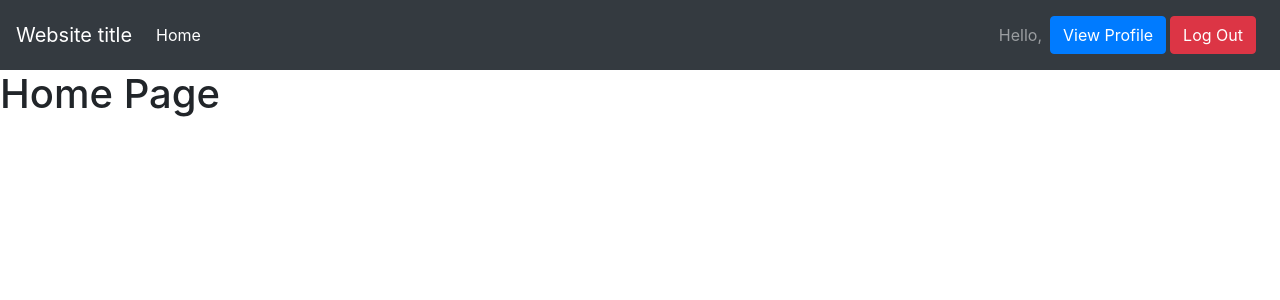
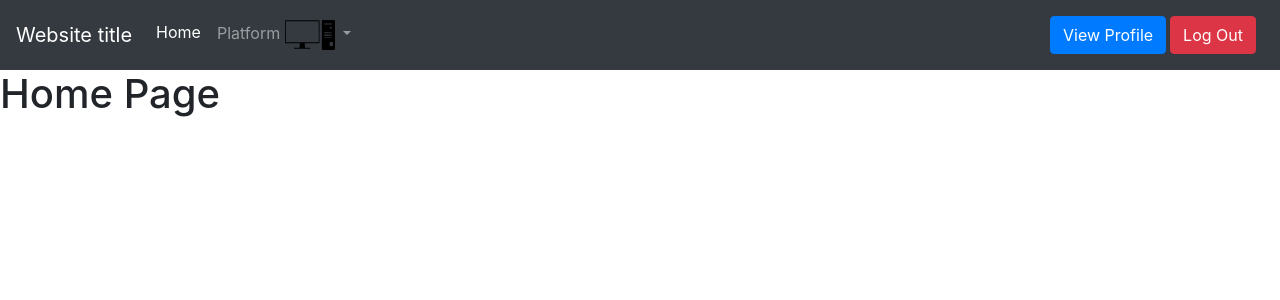
Before and after one commit to Sov-JC/warframe-web-project, a Django app: page / in a window 1280 px wide. Shown: the top 300 px of the page. Run offline with Django 3.2, Linux system fonts and the light colour scheme; the visitor is signed in with stand-in values (Sample User, id 1); data that the repository does not hold is empty; parts of the project's set-up code (start-up, migrations or seed data) failed here and were passed over; some libraries are stand-ins or nearby versions.

Commit message:
Modified 'base.html' template. - Added drop down for the gaming platform selection feature in the navigation bar. - Greets the user with a 'Hello, ' message if they have a warframe account linked. - Added js-cookie files via CDN to make use of cookie operations provided by this package. - Removed the getCookie(name) function since js-cookie package has the same functionality via Cookies.get('cookie-name-here') - Added the script with id "gaming-platform-selection" which handles the   operation logic when a user changes the gaming platform via the navigation bar.

```diff
--- a/templates/base.html
+++ b/templates/base.html
@@ -22,8 +22,6 @@
     <title>Website Title</title>
   </head>
   <body>
-
-
         <nav class="navbar navbar-expand-lg navbar-dark bg-dark">
 
             <!-- Brand -->
@@ -37,22 +35,45 @@
             </button>
 
             <div class="collapse navbar-collapse" id="navbarSupportedContent">
-
-                <!-- Home link -->
                 <ul class="navbar-nav mr-auto">
                     <li class="nav-item active">
                     <a class="nav-link" href="/">Home <span class="sr-only">(current)</span></a>
+                    </li>
+
+                     <li class="nav-item dropdown">
+                        <a class="nav-link dropdown-toggle" href="#" id="navbarDropdownMenuLink" role="button" data-toggle="dropdown" aria-haspopup="true" aria-expanded="false">
+                            Platform
+                            <img id="platform-drop-down-img" style="max-height:30px">
+                        </a>
+                        <div id="platform-selection" class="dropdown-menu" aria-labelledby="navbarDropdownMenuLink">
+                            <a id="platform-pc" class="dropdown-item" href="#">
+                                <img id="pc-svg-img" style="max-height:20px" src="{% static 'images/gaming-platform-svgs/pc.svg' %}">
+                                PC
+                            </a>
+                            <a id="platform-playstation" class="dropdown-item" href="#">
+                                <img id="playstation-svg-img" style="max-height:20px" src="{% static 'images/gaming-platform-svgs/playstation.svg' %}">
+                                PlayStation
+                            </a>
+                            <a id="platform-xbox" class="dropdown-item" href="#">
+                                <img id="xbox-svg-img" style="max-height:20px" src="{% static 'images/gaming-platform-svgs/xbox.svg' %}">
+                                Xbox
+                            </a>
+                            <a id="platform-nintendo-switch" class="dropdown-item" href="#">
+                                <img id="nintendo-switch-svg-img" style="max-height:20px" src="{% static 'images/gaming-platform-svgs/nintendo-switch.svg' %}">
+                                Nintendo Switch
+                            </a>
+                        </div>
                     </li>
                 </ul>
 
                 <!-- Login/Register/Admin Button-->
                 {% if user.is_authenticated %}
-                    {% if user is not None %}
+                    {% if user.linked_warframe_account_id is not None %}
                         <span class="navbar-text mr-sm-2">
-                            Hello, {{user.username}}
+                            Hello, {{user.linked_warframe_account_id.warframe_alias}}
                         </span>
                     {% else %}
-                        <span class="navbar-text mr-sm-2"> Anonymous User Status </span>
+                        <!-- <span class="navbar-text mr-sm-2"> Warframe account not linked. </span> -->
                     {% endif %}
                 {% else %}
                     <div class="btn-group m-sm-2">
@@ -83,32 +104,18 @@
     {% endblock %}
     <!-- </div> -->
 
-
+    <script id="js-cookie" src="https://cdn.jsdelivr.net/npm/js-cookie@rc/dist/js.cookie.min.js"></script>
     <script src="https://code.jquery.com/jquery-3.5.1.min.js" integrity="sha256-9/aliU8dGd2tb6OSsuzixeV4y/faTqgFtohetphbbj0=" crossorigin="anonymous"></script>
-    <script id="ajax-csrf-security">
-        // using jQuery
-        function getCookie(name) {
-            var cookieValue = null;
-            if (document.cookie && document.cookie !== '') {
-                var cookies = document.cookie.split(';');
-                for (var i = 0; i < cookies.length; i++) {
-                    var cookie = jQuery.trim(cookies[i]);
-                    // Does this cookie string begin with the name we want?
-                    if (cookie.substring(0, name.length + 1) === (name + '=')) {
-                        cookieValue = decodeURIComponent(cookie.substring(name.length + 1));
-                        break;
-                    }
-                }
-            }
-            return cookieValue;
-        }
-
-        var csrftoken = getCookie('csrftoken');
+    <script src="https://cdnjs.cloudflare.com/ajax/libs/popper.js/1.12.9/umd/popper.min.js" integrity="sha384-ApNbgh9B+Y1QKtv3Rn7W3mgPxhU9K/ScQsAP7hUibX39j7fakFPskvXusvfa0b4Q" crossorigin="anonymous"></script>
+    <script src="https://maxcdn.bootstrapcdn.com/bootstrap/4.0.0/js/bootstrap.min.js" integrity="sha384-JZR6Spejh4U02d8jOt6vLEHfe/JQGiRRSQQxSfFWpi1MquVdAyjUar5+76PVCmYl" crossorigin="anonymous"></script>
+    <script id="ajax-setup-and-csrf-security">
+       const csrftoken = Cookies.get('csrftoken')
 
         function csrfSafeMethod(method) {
             // these HTTP methods do not require CSRF protection
             return (/^(GET|HEAD|OPTIONS|TRACE)$/.test(method));
         }
+
         $.ajaxSetup({
             beforeSend: function(xhr, settings) {
                 if (!csrfSafeMethod(settings.type) && !this.crossDomain) {
@@ -117,8 +124,85 @@
             }
         });
     </script>
-    <script src="https://cdnjs.cloudflare.com/ajax/libs/popper.js/1.12.9/umd/popper.min.js" integrity="sha384-ApNbgh9B+Y1QKtv3Rn7W3mgPxhU9K/ScQsAP7hUibX39j7fakFPskvXusvfa0b4Q" crossorigin="anonymous"></script>
-    <script src="https://maxcdn.bootstrapcdn.com/bootstrap/4.0.0/js/bootstrap.min.js" integrity="sha384-JZR6Spejh4U02d8jOt6vLEHfe/JQGiRRSQQxSfFWpi1MquVdAyjUar5+76PVCmYl" crossorigin="anonymous"></script>
+    <script id="gaming-platform-selection">
+        const PC = "PC"
+        const XBOX = "Xbox"
+        const SWITCH = "Nintendo Switch"
+        const PLAYSTATION = "PlayStation"
+
+        const gamingPlatformCookie = Cookies.get('gaming-platform')
+
+        // Obtain the image url of a gaming platform svg image from the value
+        // of the src attribute of choices for the gaming platform drop down menu
+        // in the navigation bar.
+        function getImgUrlFromGamingPlatformDropDownItem(gamingPlatform){
+            var url = null
+
+            if(gamingPlatform === PC || gamingPlatform == null){
+                var el = document.getElementById("pc-svg-img")
+                var url = el.getAttribute('src')
+            }else if(gamingPlatform === XBOX){
+                var el = document.getElementById("xbox-svg-img")
+                var url = el.getAttribute('src')
+            }else if(gamingPlatform === PLAYSTATION){
+                var el = document.getElementById("playstation-svg-img")
+                var url = el.getAttribute('src')
+            }else if(gamingPlatform === SWITCH){
+                var el = document.getElementById("nintendo-switch-svg-img")
+                var url = el.getAttribute('src')
+            }
+
+            return url
+        }
+
+        //Sets the image of the gaming platform drop down menu. The image is determined
+        //by the 'gaming-platform' cookie.
+        function setGamingPlatformDropDownMenuImage(){
+            var el = document.getElementById('platform-drop-down-img')
+            console.log("#platform-drop-down-img is: " + el)
+            var url = null
+            if(gamingPlatformCookie === PC || gamingPlatformCookie == null){
+                url = getImgUrlFromGamingPlatformDropDownItem(PC)
+            }else if(gamingPlatformCookie === XBOX){
+                url = getImgUrlFromGamingPlatformDropDownItem(XBOX)
+            }else if(gamingPlatformCookie === PLAYSTATION){
+                url = getImgUrlFromGamingPlatformDropDownItem(PLAYSTATION)
+            }else if(gamingPlatformCookie === SWITCH){
+                url = getImgUrlFromGamingPlatformDropDownItem(SWITCH)
+            }
+
+            el.setAttribute('src', url)
+        }
+
+        $(document).ready(function() {
+
+            setGamingPlatformDropDownMenuImage()
+
+            // Gaming platform selection - event handler
+            // Sets the 'gaming-platform' cookie to the appropriate
+            // value determined by the gaming platform choice from the
+            // gaming platform drop down menu. Reloads the page
+            // when the cookie has been set.
+            $('#platform-selection .dropdown-item').on('click', function(event){
+                console.log("clicked on " + this.id)
+                var EXPIRES = 7 // 7 days
+                if(this.id === "platform-pc"){
+                    Cookies.set('gaming-platform', PC, {expires: EXPIRES})
+                }else if(this.id === "platform-xbox"){
+                    Cookies.set('gaming-platform', XBOX, {expires: EXPIRES})
+                }else if (this.id === "platform-playstation"){
+                    Cookies.set('gaming-platform', PLAYSTATION, {expires: EXPIRES})
+                }else if(this.id === "platform-nintendo-switch"){
+                    Cookies.set('gaming-platform', SWITCH, {expires: EXPIRES})
+                }
+
+                event.preventDefault()
+                location.reload()
+
+            });
+
+        }); //document.ready()
+    </script>
     <!-- Optional JavaScript -->
     {% block scripts %}
     {% endblock %}
```
